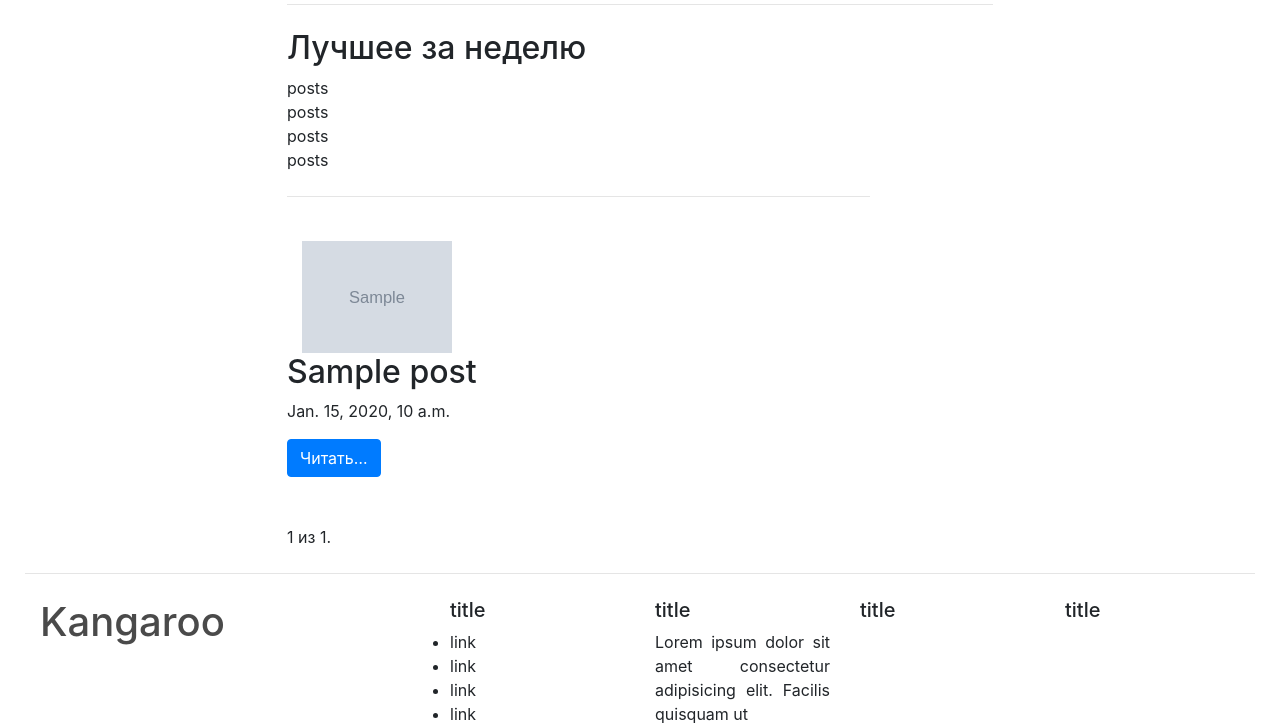
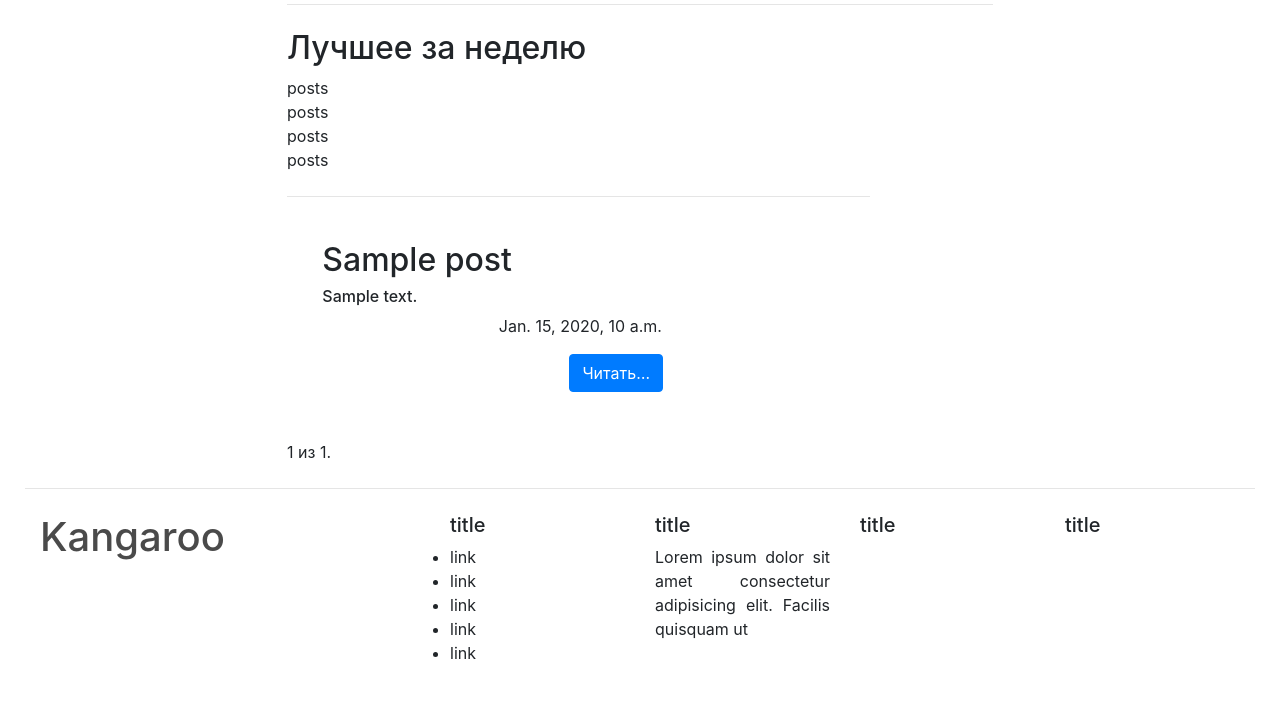
Before and after one commit to KangarooTeam/backend, a Django app: template page/templates/homepage/wrapper.html in a window 1280 px wide. Shown: the part 694-1417 px from the top of the page. After the commit the page ends 1353 px from the top, so only its background shows below. Run offline with Django 3.2, Linux system fonts and the light colour scheme; the template is opened without the code that fills it: most values are stand-ins (such as "Sample title", 1, 10 or a date in 2020); grey boxes marked "Sample" are stand-in pictures; some libraries are stand-ins or nearby versions.

Commit message:
Исправлен баг в пагинации, изменена верстка пагинации

```diff
--- a/kangaroo/local_settings.py
+++ b/kangaroo/local_settings.py
@@ -8,8 +8,8 @@ DATABASES = {
         'ENGINE': 'django.db.backends.postgresql',
         'NAME': 'test',
         'USER': 'postgres',
-        'PASSWORD': 'qwerty123',
+        'PASSWORD': 'q319546',
         'HOST': 'localhost',
-        'PORT': '5433',
+        'PORT': '5432',
     }
 }
--- a/page/templates/homepage/wrapper.html
+++ b/page/templates/homepage/wrapper.html
@@ -7,6 +7,23 @@
     <link rel="stylesheet" href="{% static 'css/wrapper/wrapper.css' %}">
     <link rel="stylesheet" href="{% static 'css/buttons/button.css' %}">
 </head>
+<style>
+    .title_block {
+        margin-left: 5%;
+    }
+    .button_read {
+        margin-left: 40%;
+    }
+    .img_block {
+        margin-left: 5%;
+    }
+    .date {
+        margin-left: 30%;
+    }
+    .test {
+        margin-left: 70%;
+    }
+</style>
 <p></p>
 <body>
     <nav class="navbar navbar-expand-lg navbar-light">
@@ -86,23 +103,25 @@
             </div>
         </div>
 
-        {% for post in posts reversed %}
+        {% for post in posts %}
         <div class=container>
             <div class="row">
-                <div class="col-md-8">
+                <div class="col-md-12">
                     <div class="post">
 
-                        <div class="col-md-6 col-sm-1">
-                            {% if post.image %}
-                            <img width="150px" align="150px" src="{{ MEDIA_URL }}{{ post.image.url }}"> {% endif %}
-                        </div>
+                    <div class="container"><div class="row">
+                        <div class="title_block"><h2>{{ post.title }}</h2></div>
+                    </div></div>
+                                <div class="img_block">
+                                    <h6>{{ post.body | truncatechars:40 }}</h6>
+                                </div>
 
-                        <h2>{{ post.title }}</h2>
                         <div class="date">
                             <p>{{ post.date }}</p>
                         </div>
-                        <a href="{% url 'post_detail' pk=post.pk %}" class="btn btn-primary btn-md">Читать…</a>
-                    </div>
+                        <div class="container"><div class="row">
+                            <div class="button_read"><a href="{% url 'post_detail' pk=post.pk %}" class="btn btn-primary btn-md">Читать…</a></div>
+                        </div></div></div>
                 </div>
 
             </div>
--- a/page/views.py
+++ b/page/views.py
@@ -12,9 +12,8 @@ from django.views.generic.base import View
 
 def index(request):
     posts = Articles.objects.all()
-    paginator = Paginator(posts, 3)
-    page = request.GET.get('page')
-
+    posts_r = [r for r in reversed(posts)]
+    paginator = Paginator(posts_r, 3)
     page = request.GET.get('page')
     try:
         posts = paginator.page(page)
```
